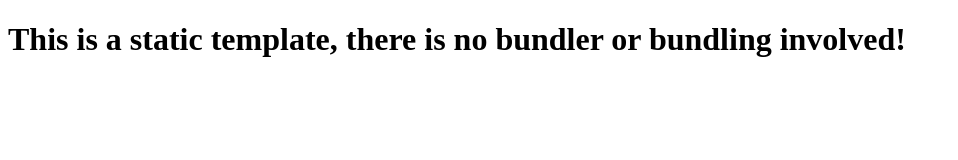
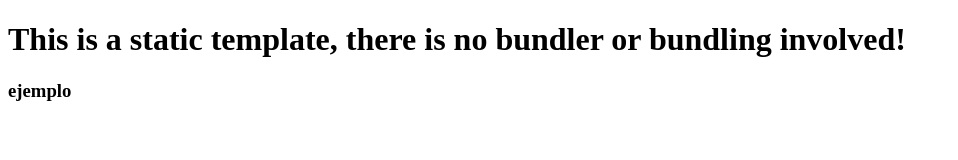
Before and after one commit to joseluisjacobo/Sanbox, a website: page index.html in a window 1280 px wide. Shown: the whole page, without its empty margins (0-958 px from the left). Drawn offline with Linux system fonts and the light colour scheme.

Commit message:
Update index.html

```diff
--- a/index.html
+++ b/index.html
@@ -8,5 +8,6 @@
   </head>
   <body>
     <h1>This is a static template, there is no bundler or bundling involved!</h1>
+    <h3>ejemplo</h3>
   </body>
 </html>
```
